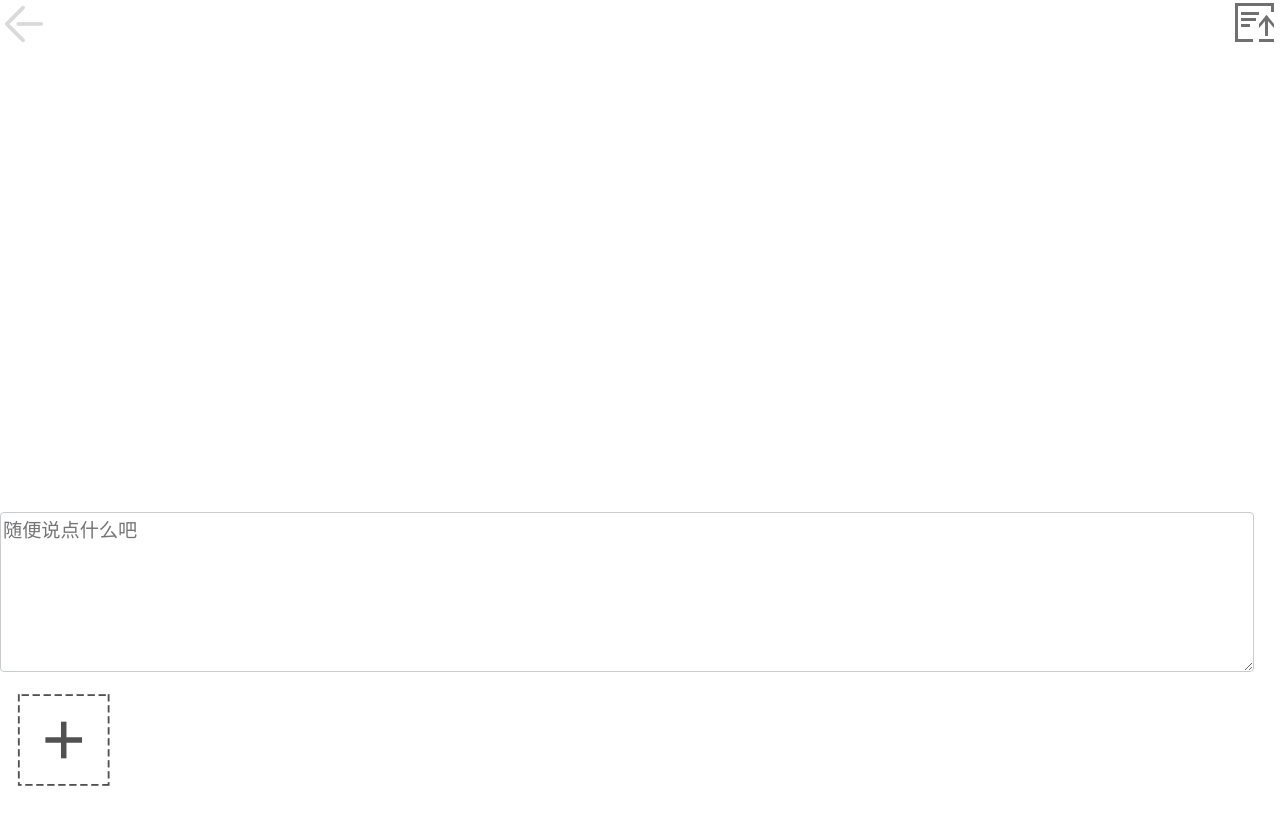
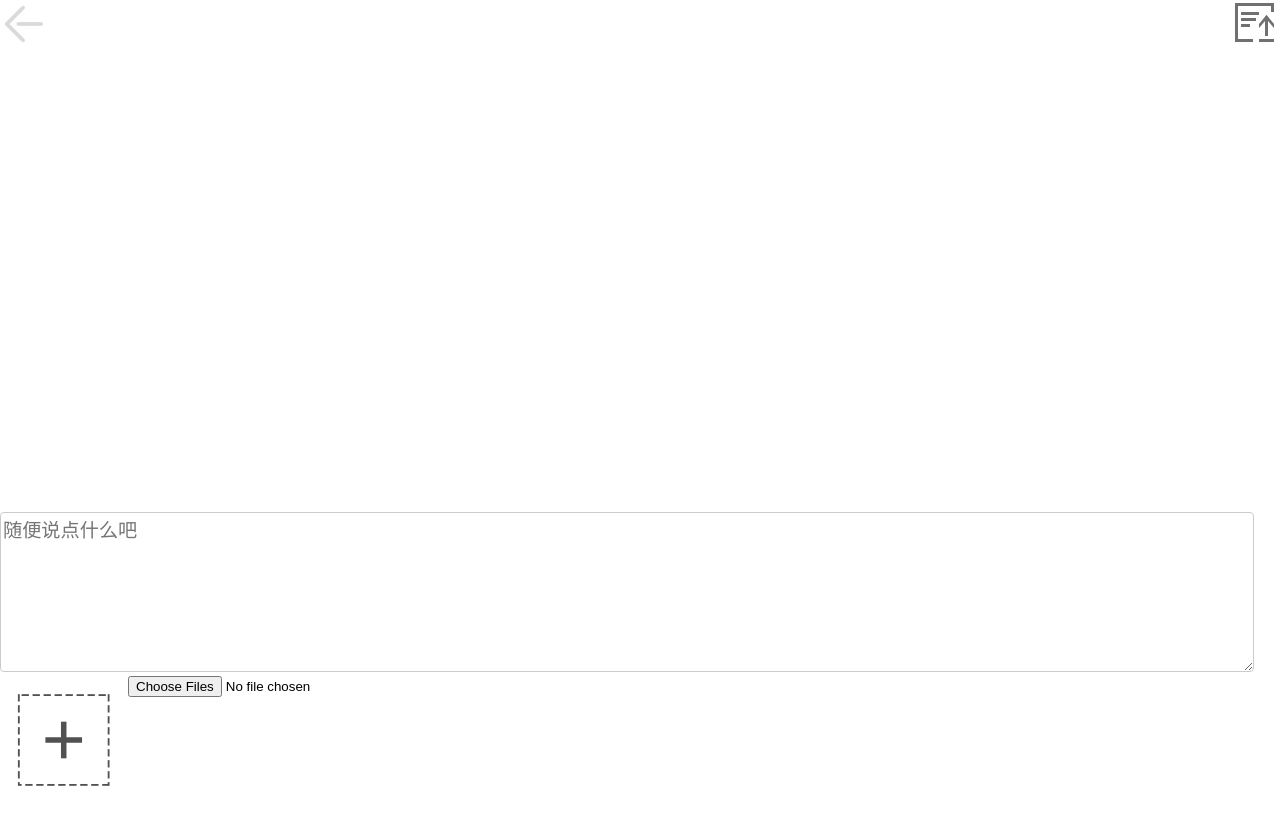
Before and after one commit to sweetsstore/Sweete_Store, a Vue app in the folder sweetes/: page / in a window 1280 px wide. Shown: the top 824 px of the page. Built offline with nearby package versions, Linux system fonts and the light colour scheme.

Commit message:
图片添加的修改

```diff
--- a/sweetes/src/Pages/comment/comment.vue
+++ b/sweetes/src/Pages/comment/comment.vue
@@ -1,7 +1,7 @@
 <template>
 <div>
   <div id="top">
-        <div id="return">
+        <div id="return" @click="go_back">
             <img alt="" src="./img/fanhui.png">
         </div>
         <div id="write">
@@ -13,12 +13,37 @@
         <div id="add">
             <img alt="" src="./img/tianjia.png">
         </div>
+        <input id="up_image" type="file" name="file"  multiple @change="change_image"/>
     </div>
 </div>
 </template>
 
 <script>
-
+export default {
+    methods: {
+        go_back () {
+            this.$router.go(-1)
+        },
+        changeN (i) {
+            this.n = i
+        },
+        change_image (i) {
+            var htl = ''
+            var upimage = document.querySelector('#up_image')
+            var add = document.querySelector('#add')
+            var addPicturl = document.querySelector('.addPicturl')
+            for (var index = 0; index < upimage.files.length; index++) {
+                htl += `<img style="width:100px;height:100px;margin-left:10px" src="${URL.createObjectURL(upimage.files[index])}"></img>`
+            }
+            if (upimage.files.length > 9) {
+                alert('最多可传9张图片')
+            } else {
+                add.innerHTML = htl
+            }
+            addPicturl.style.left = 0.241546 + 'rem'
+        }
+    }
+}
 </script>
 
 <style>
```
